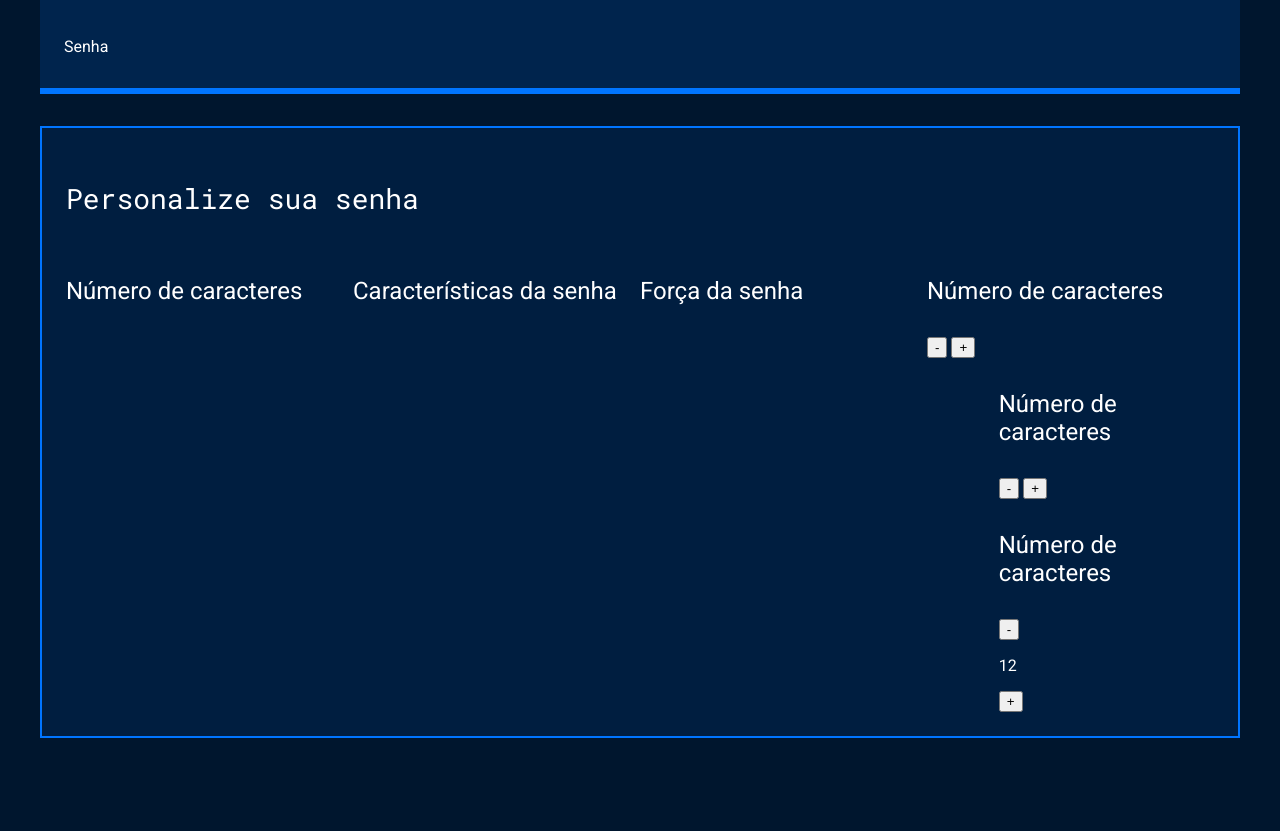
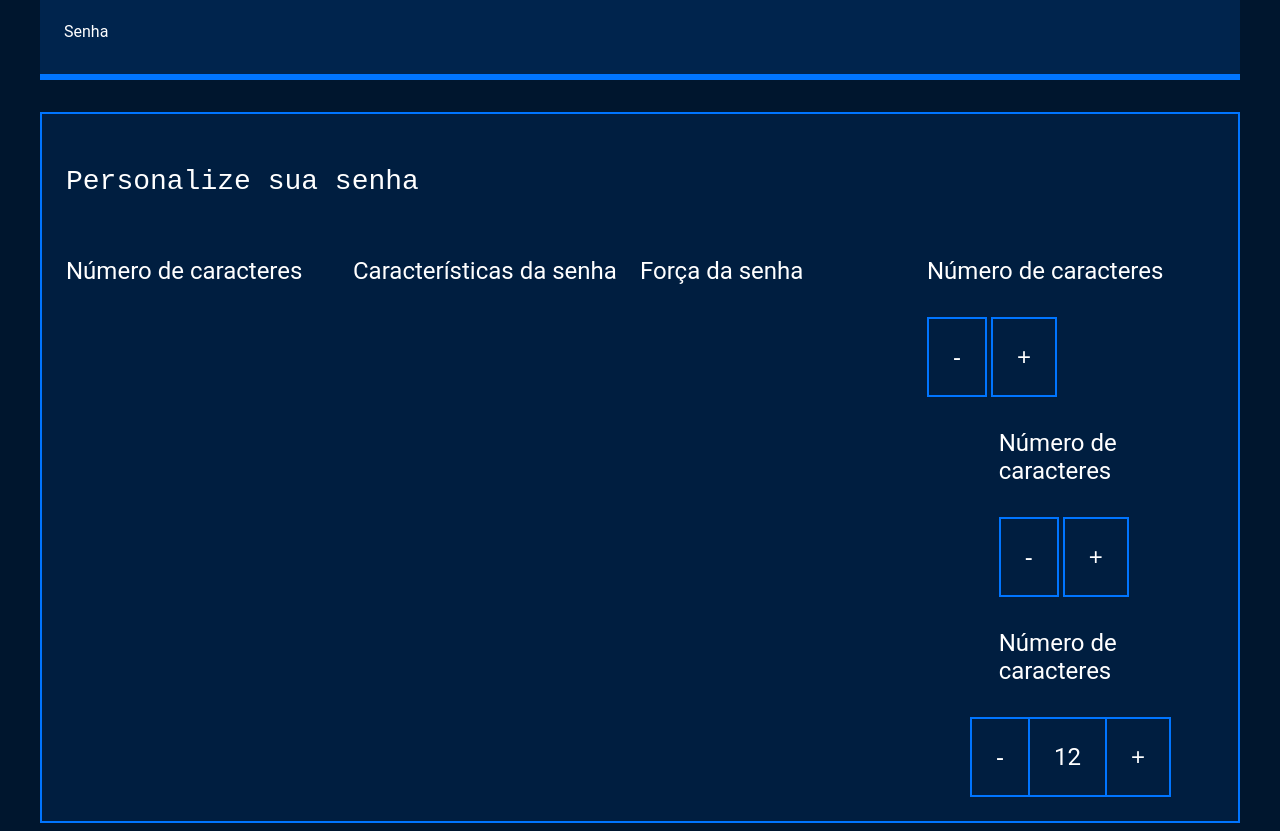
Before and after one commit to Rayqq666/angst, a plain HTML site: page index.html in a window 1280 px wide. Shown: the part 341-1172 px from the top of the page. Before the commit the page ends 1087 px from the top, so only its background shows below. Drawn offline with Linux system fonts and the light colour scheme.

Commit message:
Update style.css

```diff
--- a/style.css
+++ b/style.css
@@ -1,5 +1,3 @@
-@import url('https://fonts.googleapis.com/css2?family=Roboto&family=Roboto+Mono&display=swap');
-
 :root{
     --branco: white;
     --cor-de-fundo: #00162E;
@@ -10,9 +8,11 @@
     --roboto-mono: 'Roboto Mono', monospace;
 }
 
+
 *{
     font-weight: 400;
 }
+
 
 body{
     color: var(--branco);
@@ -20,19 +20,23 @@ body{
     font-family: var(--roboto);
 }
 
+
 .titulo-principal{
     font-family: var(--roboto-mono);
     font-size: 32px;
 }
 
+
 .titulo-secundario{
     font-size: 24px;
 }
+
 
 .conteudo-titulo{
     text-align: center;
     margin-top: 80px;
 }
+
 
 .conteudo-senha{
     margin-top: 80px;
@@ -40,6 +44,7 @@ body{
     padding: 24px;
     border-bottom: 6px solid var(--borda);
 }
+
 
 #campo-senha{
     background-color: var(--fundo-senha);
@@ -50,14 +55,17 @@ body{
     width: 70%;
 }
 
+
 #campo-senha:focus{
     outline: none;
 }
+
 
 .conteudo{
     max-width: 1200px;
     margin: 0 auto;
 }
+
 
 .parametro{
     background-color: var(--fundo-texto);
@@ -66,14 +74,17 @@ body{
     padding: 24px;
 }
 
+
 .parametro-titulo{
     font-family: var(--roboto-mono);
     font-size: 28px;
 }
 
+
 .parametro-senha__titulo{
     font-size:24px;
 }
+
 
 .parametro-coluna__senha{
     display: flex;
@@ -84,9 +95,55 @@ body{
     width: 50%;
     margin: 0 auto;
 }
-
+.parametro-senha__botao{
+    background-color: var(--fundo-texto);
+    color: var(--branco);
+    border: 2px solid var(--borda);
+    padding: 24px;
+    font-size: 24px;
+}
+.parametro-senha__texto{
+    padding: 24px;
+    border-top: 2px solid var(--borda);
+    border-bottom: 2px solid var(--borda);
+    margin: 0;
+    font-size: 24px;
+}
+.parametro-senha-botoes{
+    display: flex;
+    justify-content: center;
+}
 @media screen and (min-width: 768px) {
     .parametro-coluna__senha{
         flex-direction: row;
     }
+    .parametro-senha__botao{
+    background-color: var(--fundo-texto);
+    color: var(--branco);
 }
+.parametro-senha__texto{
+    padding: 24px;
+}
+.parametro-senha__texto{
+    padding: 24px;
+    border-top: 2px solid var(--borda);
+    border-bottom: 2px solid var(--borda);
+    margin: 0;
+    font-size: 24px;
+}
+.parametro-senha__botao{
+    background-color: var(--fundo-texto);
+    color: var(--branco);
+    border: 2px solid var(--borda);
+    padding: 24px;
+    font-size: 24px;
+}
+.parametro-senha__botao{
+    background-color: var(--fundo-texto);
+    color: var(--branco);
+    border: 2px solid var(--borda);
+    padding: 24px;
+    font-size: 24px;
+    cursor: pointer;
+}
+}
```
